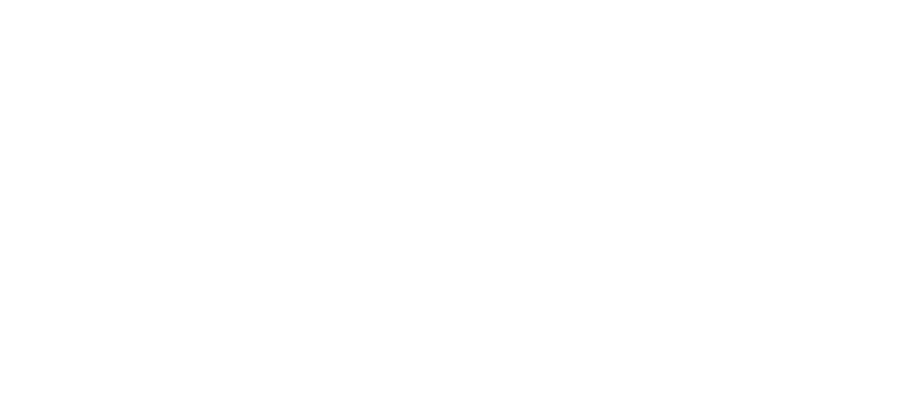
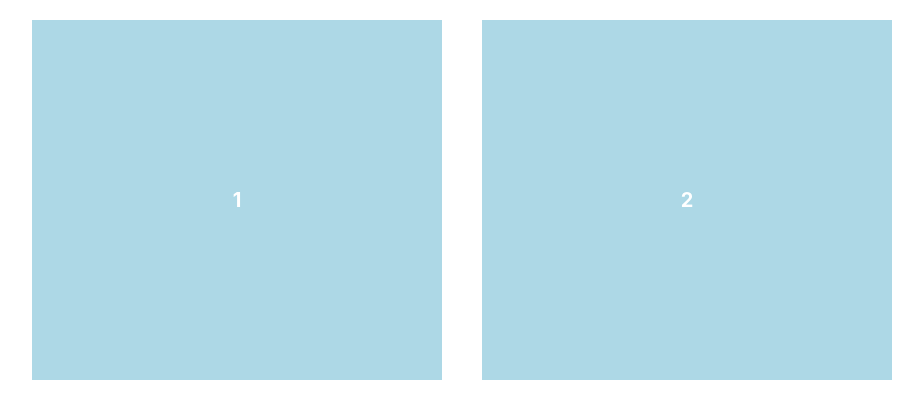
Before and after one commit to SurokDima/pet-react-slider, a React (Create React App) app: page / in a window 1280 px wide. Shown: the top 418 px of the page, without its empty margins (178-1101 px from the left). Built offline with nearby package versions, Linux system fonts and the light colour scheme.

Commit message:
Add very basic realisation

```diff
--- a/src/App.module.scss
+++ b/src/App.module.scss
@@ -3,3 +3,20 @@
   flex-direction: column;
   align-items: center;
 }
+
+.slide {
+  height: 400px;
+  padding: 20px;
+}
+
+.slideContent {
+  background: lightblue;
+  color: #fff;
+  font-size: 20px;
+  display: flex;
+  justify-content: center;
+  align-items: center;
+  margin: 0;
+  width: 100%;
+  height: 100%;
+}
--- a/src/App.tsx
+++ b/src/App.tsx
@@ -1,14 +1,31 @@
 import Carousel from "./components/Carousel/Carousel";
 
+import Slide from "./components/Carousel/Slides/Slide/Slide";
+
 import classes from "./App.module.scss";
-import Slide from "./components/Carousel/Slides/Slide/Slide";
-import Slides from "./components/Carousel/Slides/Slides";
 
 function App() {
   return (
     <div className={classes.app}>
-      <Carousel>
-
+      <Carousel elemsPerSlide={2}>
+        <Slide className={classes.slide}>
+          <h2 className={classes.slideContent}>1</h2>
+        </Slide>
+        <Slide className={classes.slide}>
+          <h2 className={classes.slideContent}>2</h2>
+        </Slide>
+        <Slide className={classes.slide}>
+          <h2 className={classes.slideContent}>3</h2>
+        </Slide>
+        <Slide className={classes.slide}>
+          <h2 className={classes.slideContent}>4</h2>
+        </Slide>
+        <Slide className={classes.slide}>
+          <h2 className={classes.slideContent}>5</h2>
+        </Slide>
+        <Slide className={classes.slide}>
+          <h2 className={classes.slideContent}>6</h2>
+        </Slide>
       </Carousel>
     </div>
   );
--- a/src/components/Carousel/Carousel.module.scss
+++ b/src/components/Carousel/Carousel.module.scss
@@ -0,0 +1,11 @@
+.carousel {
+  max-width: 900px;
+  width: 100%;
+
+  position: relative;
+}
+
+.window {
+  width: 100%;
+  overflow: hidden;
+}
--- a/src/components/Carousel/Carousel.tsx
+++ b/src/components/Carousel/Carousel.tsx
@@ -1,31 +1,29 @@
-import React, {ReactElement, ReactNode} from "react";
+import React, {ReactNode, RefObject, useEffect, useRef, useState} from "react";
 
 import Slides from "./Slides/Slides";
 import Slide, {IProps as ISlideProps} from "./Slides/Slide/Slide";
+import {filterChildren, useWidth} from "../../helpers/Helpers";
 
 import classes from "./Carousel.module.scss";
 
 interface IProps {
   children: ReactNode,
+  elemsPerSlide: number,
 }
 
-export default function Carousel ({children}: IProps) {
-  const slides = filterChildren(children);
+export default function Carousel ({children, elemsPerSlide}: IProps) {
+  const [width, ref] = useWidth<HTMLDivElement>(0);
+
+  const slides = filterChildren<ISlideProps>(children, Slide);
+  const slideWidth = width / elemsPerSlide;
 
   return (
-    <div className={classes.carousel}>
-      <Slides>
-        {slides}
-      </Slides>
+    <div className={classes.carousel} ref={ref}>
+      <div className={classes.window}>
+        <Slides slideWidth={slideWidth}>
+          {slides}
+        </Slides>
+      </div>
     </div>
   );
 }
-
-function filterChildren(children: ReactNode) {
-  return React.Children.map<ReactElement<ISlideProps> | null, ReactNode>(children, (child) => {
-    if (React.isValidElement<ISlideProps>(child) && child.type === Slide) {
-      return child;
-    }
-    return null;
-  }) ?? [];
-}
--- a/src/components/Carousel/Slides/Slide/Slide.tsx
+++ b/src/components/Carousel/Slides/Slide/Slide.tsx
@@ -1,11 +1,21 @@
+import {CSSProperties, FunctionComponent, ReactNode} from "react";
+
 import classes from "./Slide.module.scss";
 
 export interface IProps {
-
+  children: ReactNode,
+  className?: string,
+  width?: number,
 }
 
-export default function Slide ({}: IProps) {
+export default function Slide({children, width = 0, className = ''}: IProps)  {
+  const styles: CSSProperties = {
+    minWidth: width,
+  }
+
+  const cls: string[] = [className];
+
   return (
-    <div></div>
+    <div style={styles} className={cls.join(' ')} >{children}</div>
   );
 }
--- a/src/components/Carousel/Slides/Slides.module.scss
+++ b/src/components/Carousel/Slides/Slides.module.scss
@@ -0,0 +1,3 @@
+.slides {
+  display: flex;
+}
--- a/src/components/Carousel/Slides/Slides.tsx
+++ b/src/components/Carousel/Slides/Slides.tsx
@@ -1,15 +1,24 @@
-import {ReactElement} from "react";
+import React, {ReactElement} from "react";
+
+import {IProps as ISlideProps} from "./Slide/Slide";
+import {addPropsToChildren} from "../../../helpers/Helpers";
 
 import classes from "./Slides.module.scss";
 
+type ChildrenElement = ReactElement<ISlideProps>
+type ChildrenElements = ChildrenElement | ChildrenElement[];
+
 interface IProps {
-  children: ReactElement | ReactElement[],
+  children: ChildrenElements,
+  slideWidth: number
 }
 
-export default function Slides ({children}: IProps) {
+export default function Slides ({children, slideWidth}: IProps) {
+  const slides = addPropsToChildren<ISlideProps>(children, {width: slideWidth});
+
   return (
     <div className={classes.slides}>
-      {children}
+      {slides}
     </div>
   );
 }
```
